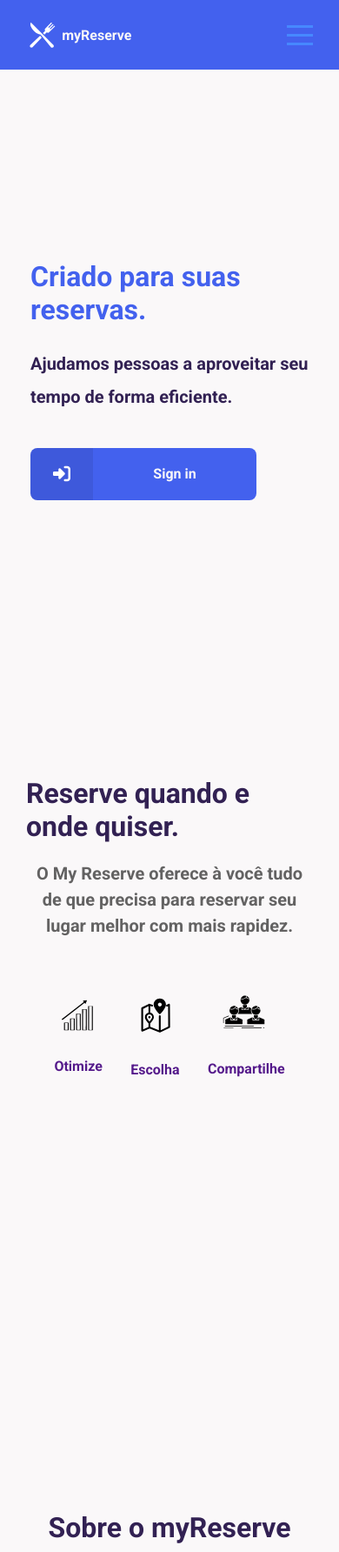
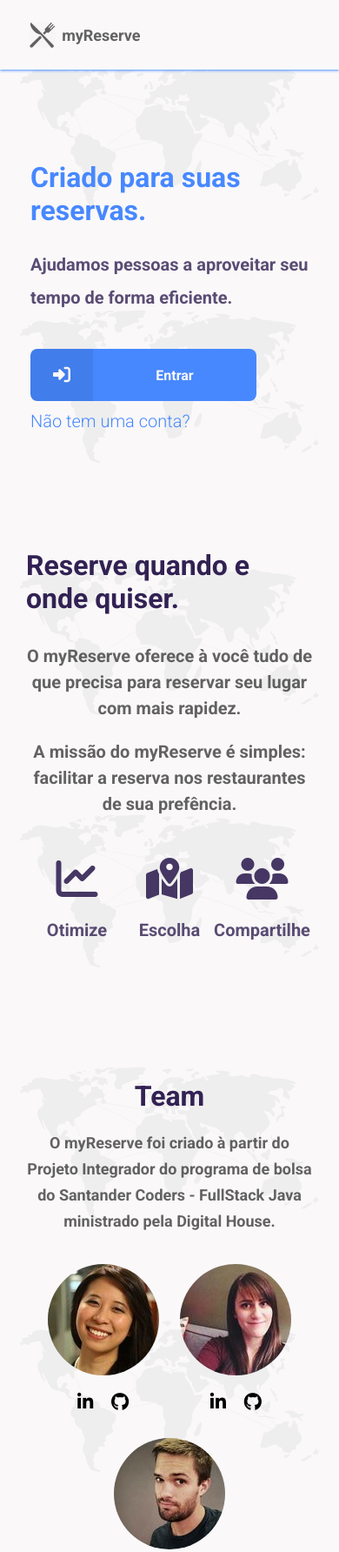
Before and after one commit to LuanEleuterio/my-reserve, a plain HTML site: page index.html in a window 390 px wide. Shown: the top 1784 px of the page at 87% size. Drawn offline with Linux system fonts and the light colour scheme.

Commit message:
Ajustado a responsividade dos elementos, trocado img por css e inserido pelo html

```diff
--- a/index.html
+++ b/index.html
@@ -6,7 +6,7 @@
     <meta name="viewport" content="width=device-width, initial-scale=1.0">
     <title>My Reserve</title>
 
-    <link rel="icon" type="imagem/png" href="src/img/knife-fork.svg" />
+    <link rel="icon" type="imagem/png" href="src/icons/knife-fork.svg" />
     <link rel="stylesheet" href="src/pages/principal/principal.css">
     <link rel="stylesheet" href="src/theme/default.css">
     <link rel="stylesheet" href="src/pages/principal/responsive.css">
@@ -14,86 +14,80 @@
 </head>
 
 <body>
-    <div id="page-home">
     <header>
         <div class="container-menu">
             <div class="logo">
                 <a href="#">
-                        <img src="src/img/knife-fork.svg" alt="">
-                        <p>myReserve</p>
+                    <img src="src/icons/knife-fork-black.svg" alt="">
+                    <p id="myReserve">myReserve</p>
                 </a>
             </div>
             <div class="menu">
                 <nav>
-
                     <div class="nav">
                         <ul>
-                                <li><a href="#team">Team</a></li>
-                                <li><a href="#why">Why myReserve</a></li>
+                            <li><a href="#team">Sobre o myReserve</a></li>
+                            <li><a href="#why">Team</a></li>
                         </ul>
                     </div>
 
                     <div class="sign">
                         <ul>
-                                <li><a href="">Sign in</a></li>
-                                <li class="tooltip"><a href="">Sign up</a>
-
-                                    <div class="tooltipMenu bottomSide">
-                                        <ul class="aqui">
-                                            <li class="icon-menu"><i class="far fa-user"></i>
-                                                <p>Cliente</p>
-                                            </li>
-                                            <li class="icon-menu"><i class="far fa-building"></i>
-                                                <p>Empresa</p>
+                            <li><a href="">Entrar</a></li>
+                            <li class="tooltip">
+                                <button id="btn-sign-up">Cadastrar</button>
                             </li>
                         </ul>
                     </div>
-                                </li>
-                            </ul>
-                        </div>
-
-                        <div class="menuMobile">
-                            <div class="mm-line"></div>
-                            <div class="mm-line"></div>
-                            <div class="mm-line"></div>
-                        </div>
-
                 </nav>
             </div>
         </div>
     </header>
 
+    <div id="page-home">
+
         <section class="home">
+            <div class="init-my">
+                <div class="info-my">
                     <h1>Criado para suas reservas.</h1>
                     <p>Ajudamos pessoas a aproveitar seu tempo de forma eficiente.</p>
+                </div>
+                <div class="login-my">
                     <a href="">
                         <span>
-                    <i class="fas fa-sign-in-alt" style="font-size: 20px; color: white;"></i>
+                            <i class="fas fa-sign-in-alt" style="font-size: 20px; color: var(--secundaria);"></i>
                         </span>
-                <strong>Sign in</strong>
+                        <strong>Entrar</strong>
                     </a>
+                    <p id='no-have-account'>Não tem uma conta?</p>
+                </div>
+            </div>
+            <div class="eating-my">
+                <img src="./src/img/undraw_eating_together_tjhx.svg" alt="">
+            </div>
         </section>
 
         <section id="team" class="team">
             <h2>Reserve quando e onde quiser.</h2>
-            <p>O My Reserve oferece à você tudo de que precisa para reservar seu lugar melhor com mais rapidez.</p>
+            <p>O myReserve oferece à você tudo de que precisa para reservar seu lugar com mais rapidez.</p>
+            <p>A missão do myReserve é simples: facilitar a reserva nos restaurantes de sua prefência.</p>
             <div class="information">
-                <div class="photo-container ">
-                    <img src="src/img/up_high_sales_business_finance_icon-icons.com_76287.svg" alt="">
+                <div class="photo-container items-team">
+                    <i class="fas fa-chart-line icon-social"></i>
                     <div class="rede-social">
-                        <a href="">Otimize</a>
+                        <p>Otimize</p>
                     </div>
                 </div>
-                <div class="photo-container ">
-                    <img src="src/img/1495574616-map-location-solid-style-14_84572.svg" alt="">
+                <div class="photo-container items-team">
+                    <i class="fas fa-map-marked-alt icon-social"></i>
                     <div class="rede-social">
-                        <a href="">Escolha</a>
+                        <p>Escolha</p>
                     </div>
                 </div>
-                <div class="photo-container ">
-                    <img src="src/img/iconfinder-653-company-employee-group-people-team-4017596_113084.svg" alt="">
+                <div class="photo-container items-team">
+                    <i class="fas fa-users icon-social"></i>
                     <div class="rede-social">
-                        <a href="">Compartilhe</a>
+                        <p>Compartilhe</p>
                     </div>
                 </div>
                 <!-- <div class="photo-container ">
@@ -106,16 +100,14 @@
         </section>
 
         <section id="why" class="why">
-            <h2>Sobre o myReserve</h2>
+            <h2>Team</h2>
             <p>O myReserve foi criado à partir do Projeto Integrador do programa de bolsa do Santander Coders -
                 FullStack Java ministrado pela Digital House.</p>
-            <p>A missão do My Reserve é simples: facilitar a reserva nos restaurantes de sua prefência.</p>
-
             <div class="information">
 
                 <div class="photo-container ">
                     <img src="src/img/foto1.jpg" alt="">
-                    <div class="rede-social">
+                    <div class="rede-social team-rede">
                         <a href=""><i class="fab fa-linkedin-in"></i></a>
                         <a href=""><i class="fab fa-github"></i></a>
                     </div>
@@ -123,21 +115,14 @@
 
                 <div class="photo-container ">
                     <img src="src/img/foto2.jpg" alt="">
-                    <div class="rede-social">
+                    <div class="rede-social team-rede">
                         <a href=""><i class="fab fa-linkedin-in"></i></a>
                         <a href=""><i class="fab fa-github"></i></a>
                     </div>
                 </div>
                 <div class="photo-container ">
                     <img src="src/img/foto3.jpg" alt="">
-                    <div class="rede-social">
-                        <a href=""><i class="fab fa-linkedin-in"></i></a>
-                        <a href=""><i class="fab fa-github"></i></a>
-                    </div>
-                </div>
-                <div class="photo-container ">
-                    <img src="src/img/foto4.jpg" alt="">
-                    <div class="rede-social">
+                    <div class="rede-social team-rede">
                         <a href=""><i class="fab fa-linkedin-in"></i></a>
                         <a href=""><i class="fab fa-github"></i></a>
                     </div>
@@ -147,7 +132,20 @@
 
     </div>
 
+
+    <div class="tooltipMenu bottomSide">
+        <div class="cliente-sign-up">
+            <i class="far fa-user"></i>
+            <p>Cliente</p>
+        </div>
+        <div class="estab-sign-up">
+            <i class="far fa-building"></i>
+            <p>Estabelecimento</p>
+        </div>
+    </div>
+
     <script src="https://kit.fontawesome.com/37a6fc82c8.js" crossorigin="anonymous"></script>
+    <script type="text/javascript" src="./src/pages/principal/principal.js"></script>
 </body>
 
 </html>
--- a/src/pages/principal/principal.css
+++ b/src/pages/principal/principal.css
@@ -13,20 +13,24 @@
     }
 
     #page-home {
-        height: 100vh;
+       /*
         background: url('../../img/undraw_eating_together_tjhx.svg') no-repeat;
-        background-position: 650px 50px;
-        background-size: 650px;
+        background-position: 40em 4em;
+        background-size: 30em;
+        */
+        max-width: 1440px;
+        margin: 0 auto;
     }
 
     header {
         display: flex;
         justify-content: center;
         height: 80px;
-        background-color: var(--principal);
+        background-color: var(--secundaria);
+        box-shadow: 0px 1px 3px 0px var(--destaque);
         position: fixed;
         top: 0;
-        width: 100%;
+        width: 100vw;
         z-index: 10;
     }
 
@@ -34,7 +38,22 @@
         display: flex;
         justify-content: space-between;
         margin: 0px 30px 0px 5px;
-        width: 100%;
+        width: 100vw;
+        max-width: 1440px;
+    }
+
+    #btn-sign-up{
+        padding: 15px;
+        border: none;
+        background-color: transparent;
+        outline: none;
+        color: var(--preto);
+        font-size: medium;
+    }
+
+    #btn-sign-up:hover {
+        background-color: rgba(0, 0, 0, 0.03);
+        border-radius: 8px;
     }
 
     .logo,
@@ -44,7 +63,9 @@
     }
 
     .logo p {
+        color: var(--preto);
         margin-left: .4rem;
+        font-size: large;
     }
 
     .logo img {
@@ -57,6 +78,10 @@
         align-items: center;
         width: 100%;
         justify-content: flex-start;
+    }
+
+    .menu a{
+        color: var(--preto) !important;
     }
 
     nav ul,
@@ -82,7 +107,8 @@
         font-size: 15px;
         width: 200px;
         height: 100px;
-        background: var(--background);
+        background: var(--secundaria);
+        box-shadow: 1px 0px 3px 0px var(--preto);
       }
 
 
@@ -126,7 +152,7 @@
       .bottomSide.tooltipMenu::after {
           bottom: 100%;
           margin-left: 100px;
-          border-color: transparent transparent var(--background) transparent;
+          border-color: transparent transparent var(--secundaria) transparent;
       }
 
       .far {
@@ -151,6 +177,11 @@
         margin-left: .8rem;
     }
 
+    .sign ul{
+        width: 10em;
+        align-items: center;
+    }
+
     nav .active a,
     nav a:hover {
         background-color: rgba(0, 0, 0, 0.03);
@@ -162,6 +193,7 @@
         display: flex;
         width: 100%;
         justify-content: space-between;
+        align-items: center;
     }
 
     .menuMobile {
@@ -178,18 +210,19 @@
     }
 
     .home {
-        height: 75vh;
+        margin-top: 5em;
+        height: 33em;
         flex: 1;
-        max-width: 560px;
-        margin: 120px 30px 0px 35px;
+        width: 100vw;
+        max-width: 1440px;
         display: flex;
-        flex-direction: column;
-        justify-content: center;
+        justify-content: space-evenly;
+        align-items: center;
     }
 
     .home h1 {
         font-size: 54px;
-        color: var(--principal);
+        color: var(--destaque);
     }
 
     .home p {
@@ -197,14 +230,14 @@
         font-size: 20px;
         margin-top: 24px;
         line-height: 38px;
-        color: var(--texto);
+        color: rgba(50, 33, 83, .8);
     }
 
     .home a {
         width: 100%;
         max-width: 260px;
         height: 60px;
-        background: var(--principal);
+        background: var(--destaque);
         border-radius: 8px;
         text-decoration: none;
         display: flex;
@@ -234,36 +267,60 @@
         background: var(--destaque);
     }
 
+    .login-my{
+        max-width: 260px;
+        display: flex;
+        flex-wrap: wrap;
+        justify-content: start;
+    }
+
+    .eating-my img{
+        width: 30em;
+    }
+
+    #no-have-account{
+        color: var(--destaque);
+        font-weight: 300;
+        margin-top: .2em
+    }
+
     .team a {
         text-decoration: none;
     }
     .team,
     .why {
-        height: 100vh;
+        display: flex;
+        flex-wrap: wrap;
+        align-content: center;
+        justify-content: center;
+        height: 33em;
         background: url('../../img/undraw_connected_world_wuay.svg') no-repeat;
-        background-position: 200px center;
-        background-size: 1000px;
+        background-position: center;
         margin: 0px 30px;
+        margin-top: 5em;
+    }
+
+    .why{
+        margin-top: 1em !important;
     }
 
     .team h2 {
         position: relative;
-        top: 140px;
-        max-width: 470px;
         font-size: 54px;
         color: var(--texto);
         margin: 0 auto;
+        margin-bottom: 1em
     }
 
     .team p {
         position: relative;
-        top: 160px;
         max-width: 800px;
         text-align: center;
         font-size: 20px;
         margin: 0 auto;
         line-height: 30px;
         color: var(--preto);
+        margin-bottom: 1em;
     }
 
     .information {
@@ -272,8 +329,8 @@
         justify-content: space-evenly;
         align-items: center;
         /* background-color: rgb(73, 72, 72); */
-        top: 200px;
         max-width: 1300px;
+        margin-top: 1em;
         width: 100%;
         height: 170px;
         flex-wrap: wrap;
@@ -295,27 +352,38 @@
     }
 
     .why h2 {
+        width: 100vw;
         position: relative;
-        top: 140px;
         text-align: center;
         font-size: 54px;
         color: var(--texto);
+        margin-bottom: .6em;
     }
 
     .why p {
-        position: relative;
-        top: 160px;
         max-width: 800px;
         text-align: center;
         font-size: 18px;
         margin: 0 auto;
         line-height: 30px;
         color: var(--preto);
-        margin-bottom: 35px;
+        margin-bottom: 1em;
     }
 
-    .photo-container img {
-        border-radius: 50%;
+    .items-team{
+        width: 6em !important;
+    }
+
+    .photo-container{
+        width: 8em;
+        display: flex;
+        flex-wrap: wrap;
+        justify-content: center;
+    }
+
+    .icon-social {
+        font-size: 3em;
+        color:  rgba(50, 33, 83, .9);
     }
 
     .rede-social {
@@ -324,6 +392,22 @@
         margin: 20px 0px 30px 0px;
     }
 
+    .rede-social p{
+        color: rgba(50, 33, 83, .8);
+    }
+
+    .team-rede{
+        width: 5em;
+    }
+
+    .team-rede i{
+        font-size: 1.3em;
+    }
+
     .fab {
         color: black;
     }
+
+    .photo-container img{
+        border-radius: 50%;
+    }
--- a/src/pages/principal/responsive.css
+++ b/src/pages/principal/responsive.css
@@ -1,4 +1,82 @@
-@media (max-width: 800px) {
+@media(min-width:320px) and (max-width:768px){
+    body{
+        background-image: url('./../../img/undraw_connected_world_wuay.svg');
+        background-attachment: fixed;
+        background-size: contain;
+    }
+}
+
+@media (max-width:320px) {
+    .menu{
+        display: none;
+    }
+
+    .eating-my{
+        display: none;
+    }
+
+    .init-my{
+        width: 15em;
+    }
+
+    .info-my h1{
+        font-size: 1.5em !important;
+    }
+
+    .info-my p{
+        font-size: 1em !important;
+    }
+
+    .team, .why{
+        margin-top: 1em;
+    }
+}
+
+@media (min-width:321px) and (max-width:425px) {
+    .menu{
+        display: none;
+    }
+
+    .init-my{
+        width: 20em;
+    }
+
+    .eating-my{
+        display: none;
+    }
+
+    .team, .why{
+        margin-top: 1em;
+    }
+}
+
+@media (min-width:426px) and (max-width:768px){
+
+    .menu{
+        display: none;
+    }
+
+    .eating-my{
+        display: none;
+    }
+
+    .team, .why{
+        margin-top: 1em;
+    }
+}
+
+@media (min-width: 769px) and (max-width: 1200px){
+
+    .init-my{
+        width: 25em !important;
+    }
+
+    .eating-my img {
+        width: 20em !important;
+    }
+}
+
+@media (max-width: 769px) {
 
     .container-menu {
         flex-direction: column;
```
Also changed, not shown: src/pages/principal/principal.js (+8 -0 lines), src/icons/arrow-circle-left-solid.svg (added), src/icons/arrow-circle-right-solid.svg (added), src/icons/knife-fork-black.svg (added), src/icons/knife-fork.svg (renamed from src/img/knife-fork.svg), src/icons/search-solid.svg (added). Lines whose indentation alone changed are shown as unchanged.
